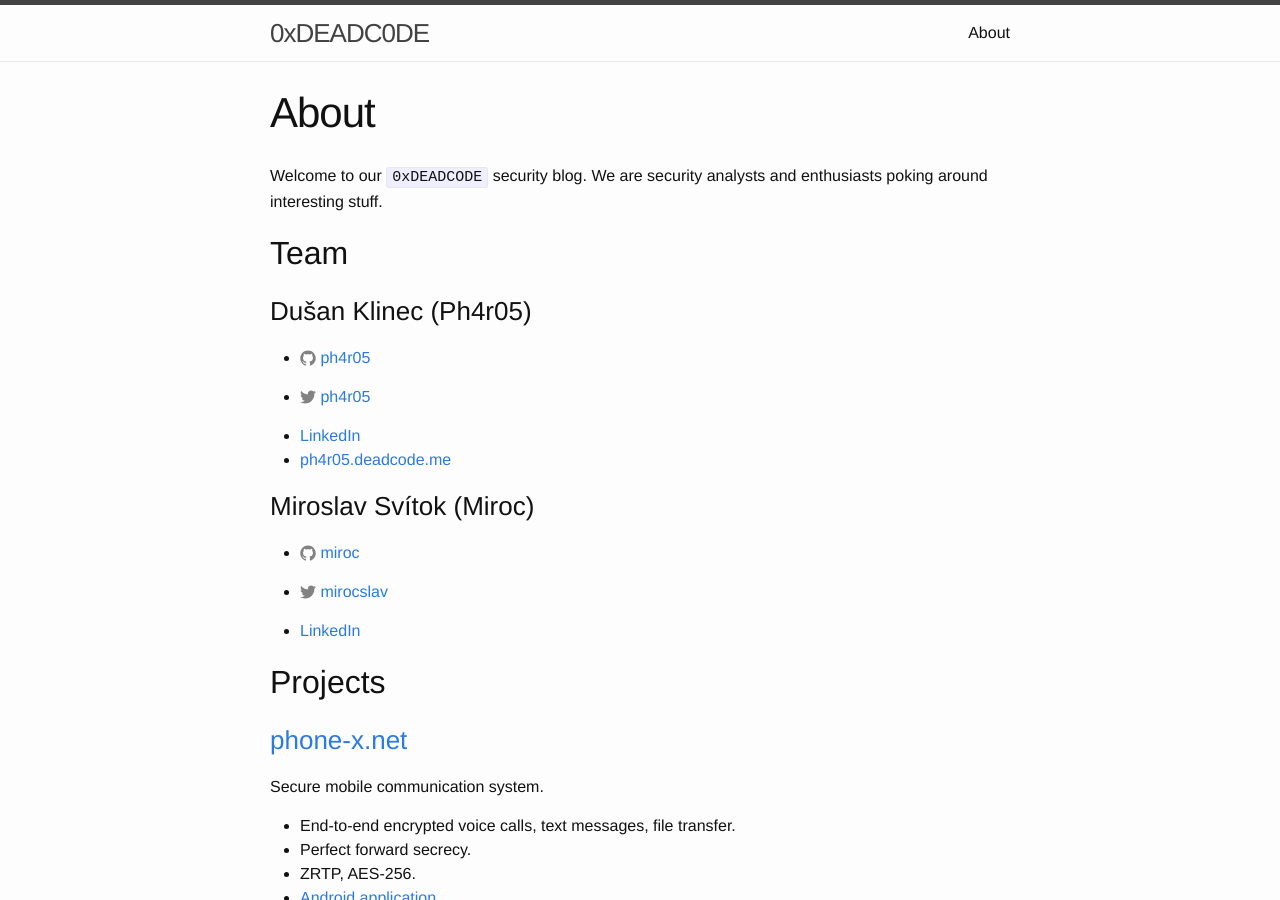
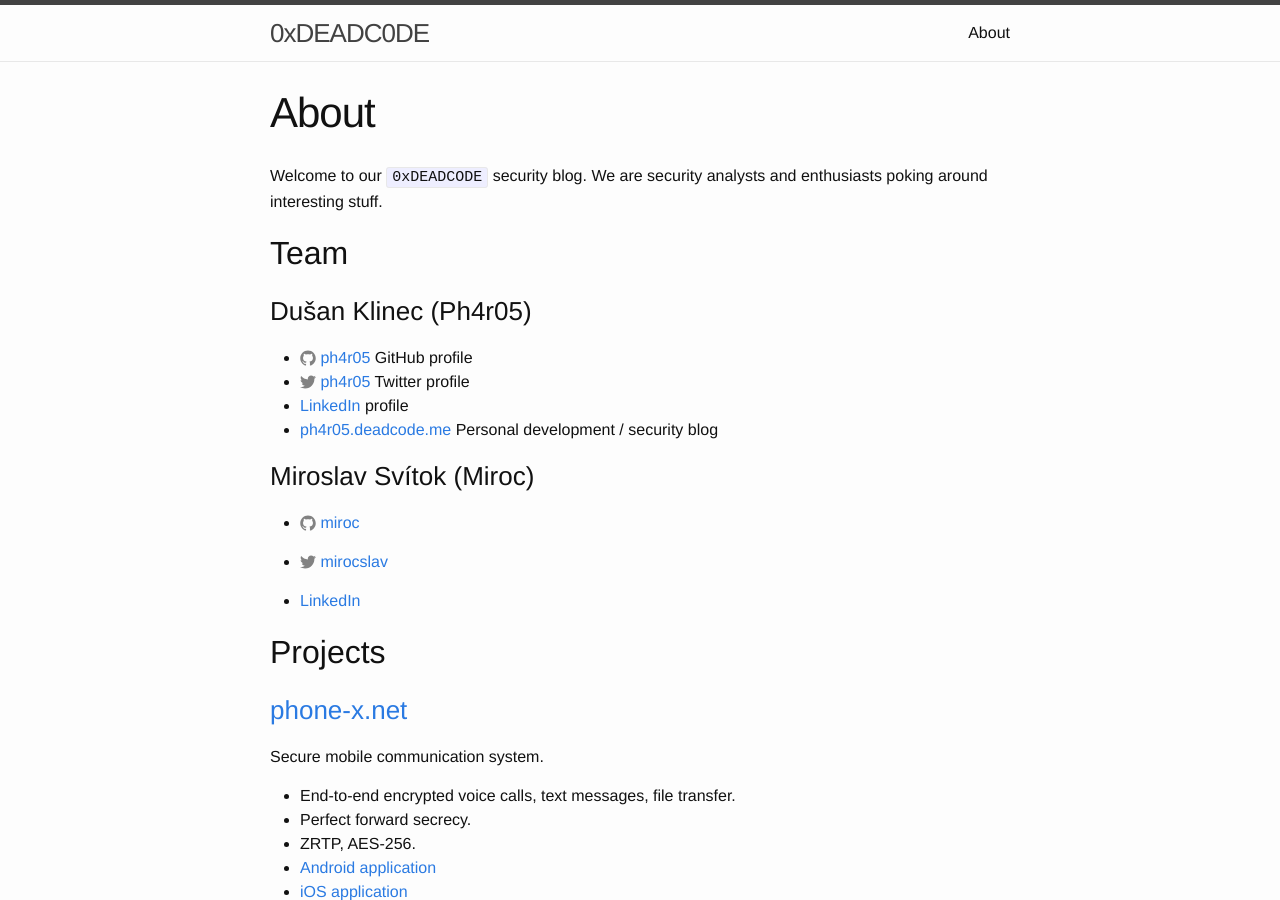
Before and after one commit to yolosec/deadcodeBlog, a Jekyll site: the page built from about.md, in a window 1280 px wide and 900 px high. Built offline with Jekyll 4.4.1, drawn with Linux system fonts in a browser that asks for light colours.

Commit message:
about extended

```diff
--- a/about.md
+++ b/about.md
@@ -10,10 +10,10 @@ We are security analysts and enthusiasts poking around interesting stuff.
 ## Team
 
 ### Dušan Klinec (Ph4r05)
-- {% include icon-github.html username="ph4r05" %}
-- {% include icon-twitter.html username="ph4r05" %}
-- [LinkedIn](https://www.linkedin.com/in/dklinec)
-- [ph4r05.deadcode.me](https://ph4r05.deadcode.me)
+- {% include icon-github.html username="ph4r05" %} GitHub profile
+- {% include icon-twitter.html username="ph4r05" %} Twitter profile
+- [LinkedIn](https://www.linkedin.com/in/dklinec) profile
+- [ph4r05.deadcode.me](https://ph4r05.deadcode.me) Personal development / security blog
 
 ### Miroslav Svítok (Miroc)
 - {% include icon-github.html username="miroc" %}
```
